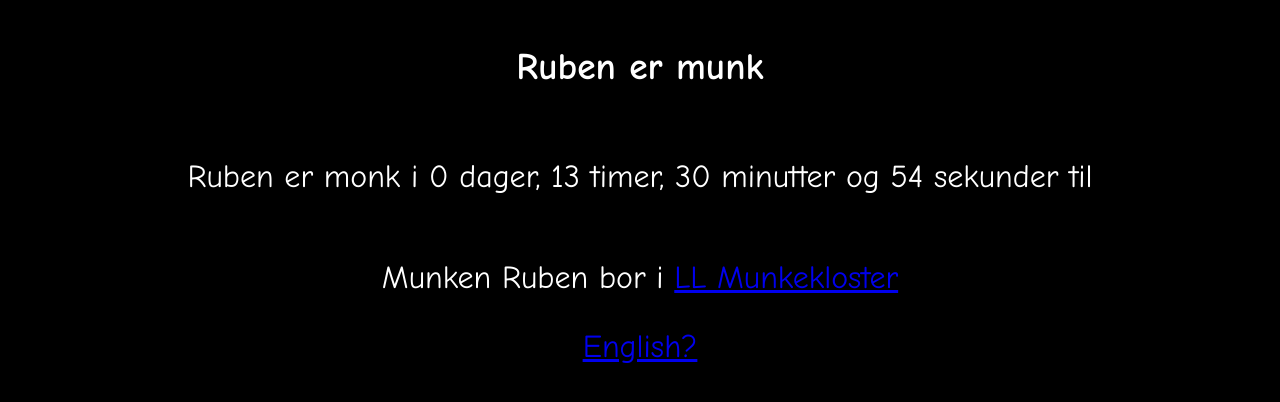
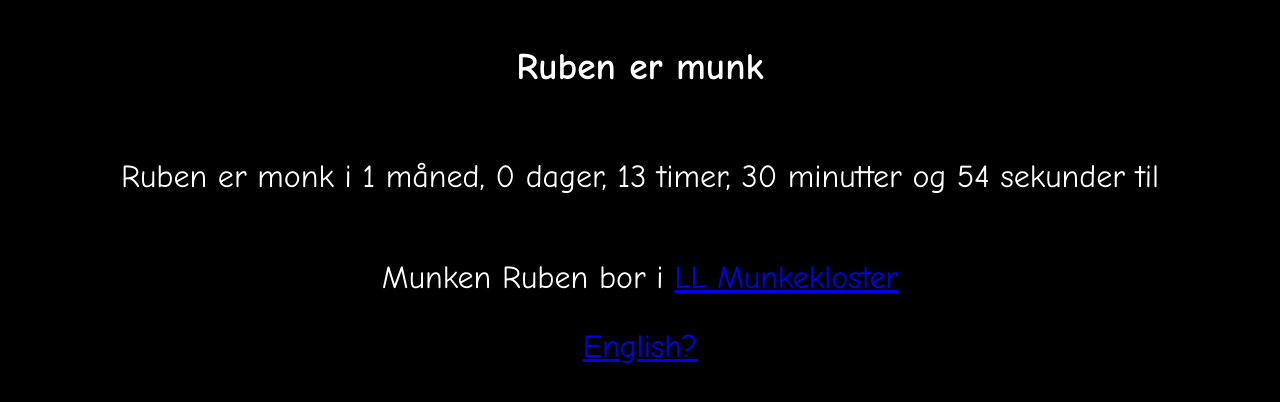
Before and after one commit to Egentlig/gamlefar.opplegget.no, a plain HTML site: page index.html in a window 1280 px wide. Drawn offline with Linux system fonts and the light colour scheme.

Commit message:
forgot months

```diff
--- a/index.html
+++ b/index.html
@@ -99,7 +99,7 @@
             // what's left is seconds
             var seconds = Math.floor(delta % 60);  // in theory the modulus is not required
 
-            timerText.innerText = `Ruben er monk i ${days} dag${days !== 1 ? "er" : ""}, ${hours} time${hours !== 1 ? "r" : ""}, ${minutes} minutt${minutes !== 1 ? "er" : ""} og ${seconds} sekund${seconds !== 1 ? "er" : ""} til`;
+            timerText.innerText = `Ruben er monk i ${months} måned${months !== 1 ? "er" : ""}, ${days} dag${days !== 1 ? "er" : ""}, ${hours} time${hours !== 1 ? "r" : ""}, ${minutes} minutt${minutes !== 1 ? "er" : ""} og ${seconds} sekund${seconds !== 1 ? "er" : ""} til`;
             timerWrapper.classList.remove("hide");
         }, 1000);
     });
```
Also changed, not shown: en/index.html (+1 -1 lines).
